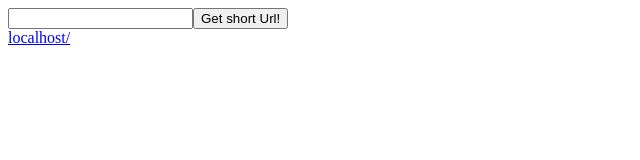
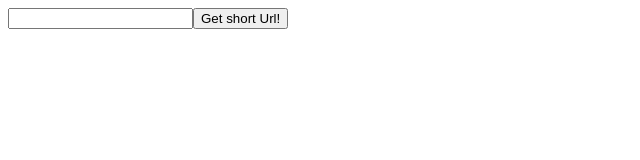
Before and after one commit to SntAlex/UrlShortener, a React (Create React App) app in the folder client/: page / in a window 1280 px wide. Shown: the top 160 px of the page, without its empty margins (0-640 px from the left). Built offline with nearby package versions, Linux system fonts and the light colour scheme.

Commit message:
Made view element, then original url added

```diff
--- a/client/src/App.js
+++ b/client/src/App.js
@@ -1,8 +1,7 @@
-import {BrowserRouter, Route, Switch} from "react-router-dom";
+import {BrowserRouter} from "react-router-dom";
 import AppRouter from "./components/AppRouter/AppRouter";
 
 const App = () => {
-
     return (
         <BrowserRouter>
             <AppRouter/>
--- a/client/src/components/UrlShortenerForm/UrlShortenerForm.js
+++ b/client/src/components/UrlShortenerForm/UrlShortenerForm.js
@@ -18,7 +18,7 @@ const UrlShortenerForm = () => {
             <input type="submit" value="Get short Url!"  onClick={handleClick}/>
             <br/>
             <Link to={shortUrl}>
-                {window.location.hostname + '/' + shortUrl}
+                {shortUrl === '' ? '' : window.location.protocol + '//' + window.location.hostname + ':' + window.location.port + '/' + shortUrl}
             </Link>
         </form>
     );
```
